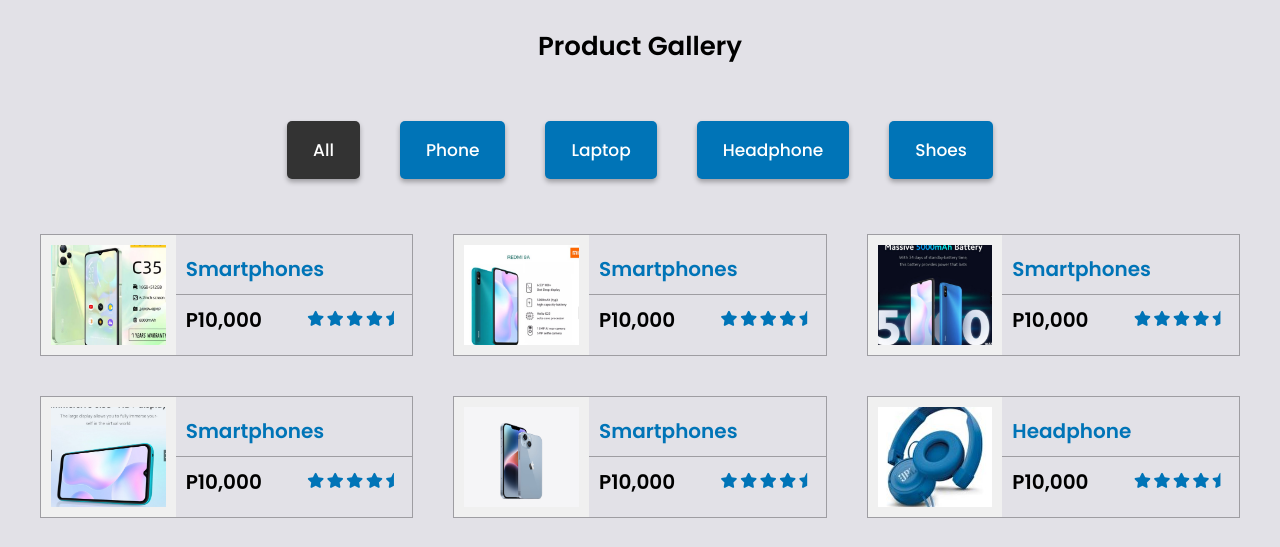
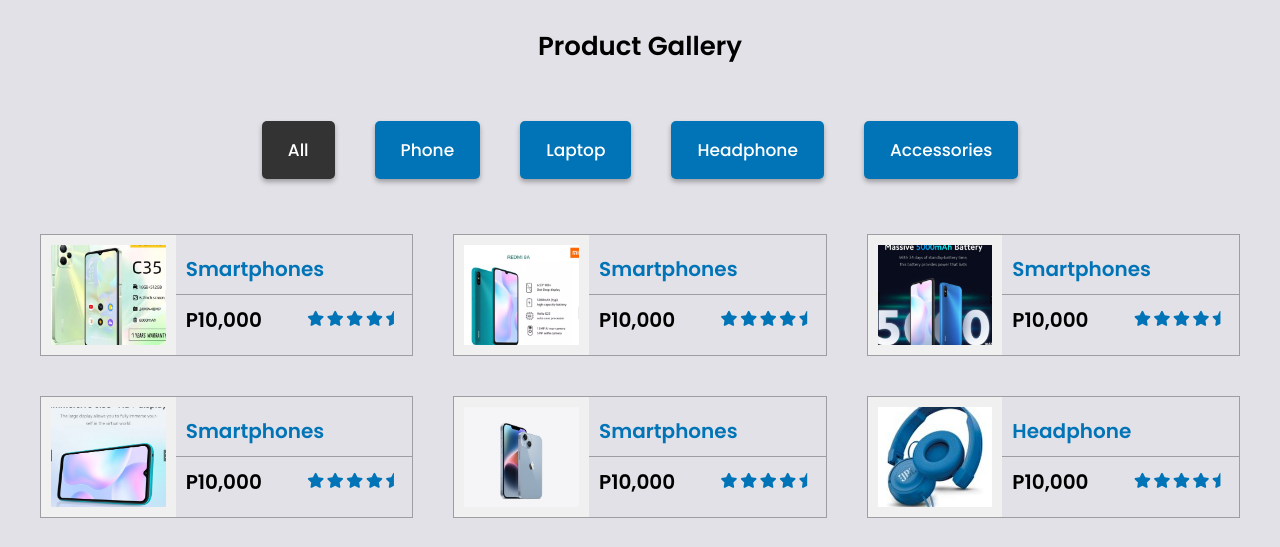
Before and after one commit to Mekolaquino/ammGaget, a plain HTML site: page index.html in a window 1280 px wide. Shown: the part 2440-2987 px from the top of the page. Drawn offline with nearby package versions, Linux system fonts and the light colour scheme.

Commit message:
Update index.html
Change

```diff
--- a/index.html
+++ b/index.html
@@ -388,7 +388,7 @@
         <li class="btn" data-filter="phone">phone</li>
         <li class="btn" data-filter="laptop">laptop</li>
         <li class="btn" data-filter="headphone">headphone</li>
-        <li class="btn" data-filter="shoes">shoes</li>
+        <li class="btn" data-filter="accessories ">accessories</li>
     </ul>
 
     <div class="image-container">
```
